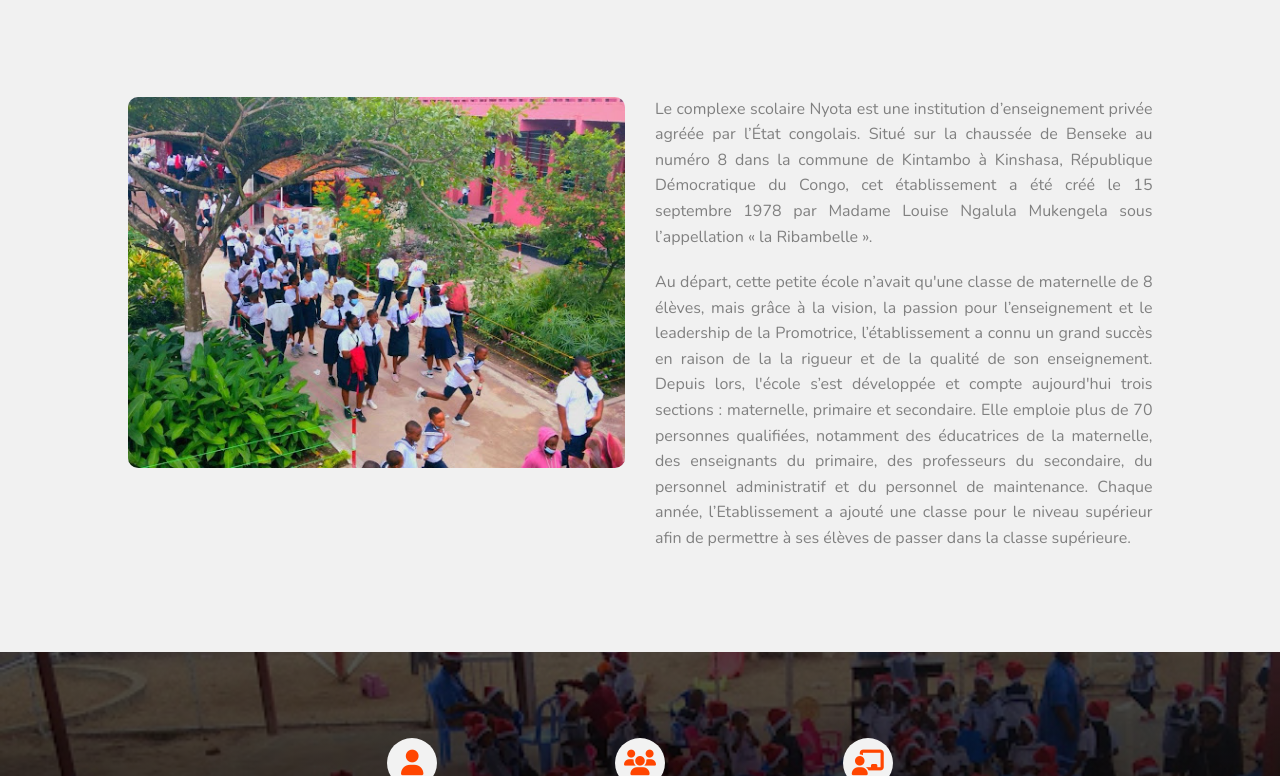
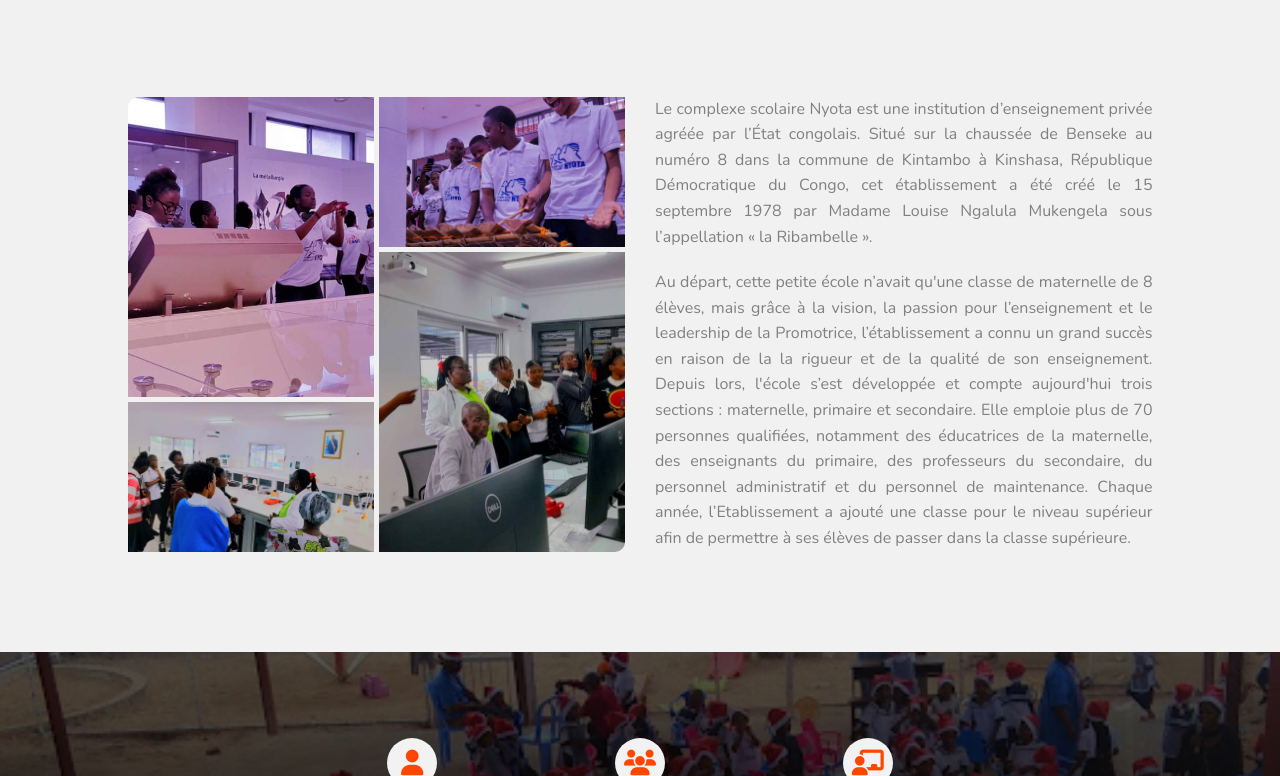
Before and after one commit to AchaUmbaPretre/Nyota, a plain HTML site: page index.html in a window 1280 px wide. Shown: the part 2024-2800 px from the top of the page. Drawn offline with nearby package versions, Linux system fonts and the light colour scheme.

Commit message:
premier3

```diff
--- a/index.html
+++ b/index.html
@@ -132,7 +132,14 @@
             </div>
             <div class="apropos-rows">
                 <div class="apropos-left">
-                    <img src="./img/csnphoto006.jpg" alt="" class="apropos-img">
+                    <div class="apropos-left-left">
+                        <img src="./img/apropos6.jpeg" alt="" class="apropos-img-left1">
+                        <img src="./img/apropos1.jpeg" alt="" class="apropos-img-left2">
+                    </div>
+                    <div class="apropos-left-right">
+                        <img src="./img/apropos3.jpeg" alt="" class="apropos-img-right1">
+                        <img src="./img/apropos4.jpeg" alt="" class="apropos-img-right2">
+                    </div>
                 </div>
                 <div class="apropos-right">
                     <p class="apropos-desc">Le complexe scolaire Nyota est une institution d’enseignement privée agréée par l’État congolais. Situé sur la chaussée de Benseke au numéro
--- a/style.css
+++ b/style.css
@@ -57,12 +57,14 @@ body{
 }
 .topbar-adresse{
     color: #363535;
+    font-size: .9rem;
 }
 .icons-top{
     background: rgb(151, 61, 28);
     padding: 4px;
     border-radius: 50px;
     color: #e9d8d8;
+    font-size: .9rem;
 }
 
 .header{
@@ -322,11 +324,45 @@ body{
 .apropos-left{
     position: relative;
     flex: 1;
+    display: flex;
+    gap: 5px;
 }
+.apropos-left-left{
+    display: flex;
+    flex-direction: column;
+    gap: 5px;
+}
+.apropos-img-left1{
+    flex: 2;
+    width: 100%;
+    object-fit: cover;
+    border-top-left-radius: 10px;
+}
+.apropos-img-left2{
+    flex: 1;
+    width: 100%;
+    object-fit: cover;
+}
+.apropos-left-right{
+    display: flex;
+    flex-direction: column;
+    gap: 5px;
+}
+.apropos-img-right1{
+    flex: 1;
+    width: 100%;
+    object-fit: cover;
+}
+.apropos-img-right2{
+    flex: 2;
+    width: 100%;
+    object-fit: cover;
+    border-bottom-right-radius: 10px;
+}
+
 .apropos-img{
     object-fit: cover;
     width: 100%;
-    border-radius: 10px;
 }
 .apropos-right{
     position: relative;
@@ -1155,7 +1191,18 @@ textarea:focus{
 }
 
 @media screen and (max-width:390px){
-
+    .nav-list{
+        width: 360px;
+    }
+    .experience-container{
+        width: 360px;
+    }
+    .footer-rows{
+        width: 360px;
+    }
+    .footer-input{
+        width: 150px;
+    }
 }
 
 @media screen and (max-width:375px){
@@ -1163,7 +1210,7 @@ textarea:focus{
         width: 340px;
     }
     .slider{
-        height: calc(50vh - 50px);
+        height: calc(50vh - 60px);
     }
     .experience-container{
         width: 340px;
```
Also changed, not shown: img/apropos1.jpeg (renamed from img/WhatsApp Image 2023-07-05 at 10.39.37 (2).jpeg), img/apropos2.jpeg (renamed from img/WhatsApp Image 2023-07-05 at 16.21.34 (16).jpeg), img/apropos3.jpeg (renamed from img/WhatsApp Image 2023-07-05 at 16.21.34 (20).jpeg), img/apropos4.jpeg (renamed from img/WhatsApp Image 2023-07-05 at 10.39.37 (1).jpeg), img/apropos6.jpeg (renamed from img/WhatsApp Image 2023-07-05 at 16.21.34 (18).jpeg).
